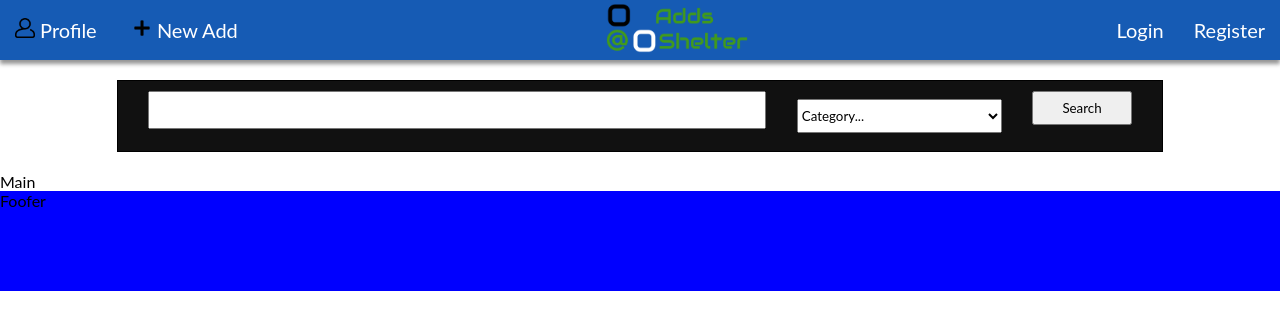
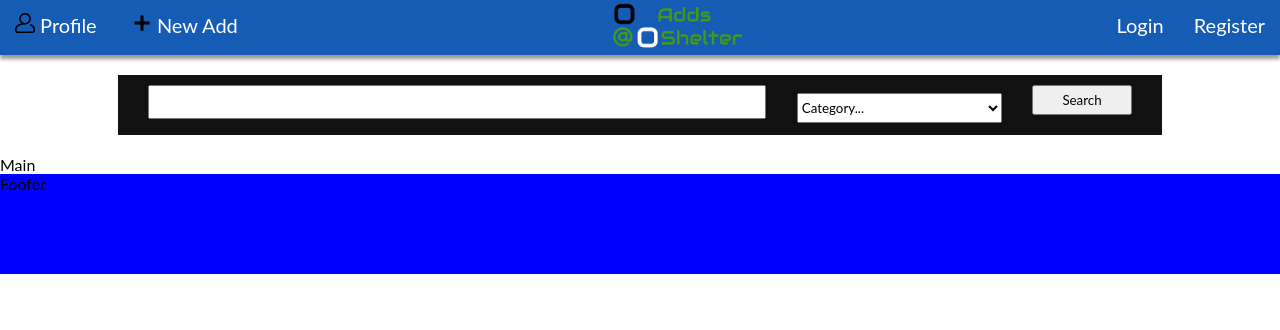
Before and after one commit to kaneva91/adds-shelter, a Vue app in the folder app-client/: page / in a window 1280 px wide. Shown: the top 330 px of the page. Built offline with nearby package versions, Linux system fonts and the light colour scheme; no server answers.

Commit message:
style changes

```diff
--- a/app-client/src/components/core/AppNav.vue
+++ b/app-client/src/components/core/AppNav.vue
@@ -77,23 +77,24 @@ a img {
 }
 
 .logo {
-  height: 60px;
+  height: 55px;
 }
+
 nav {
   background: #165bb4;
-  height: 60px;
+  height: 55px;
   min-width: 600px;
 }
 
 span {
   font-size: 25px;
   cursor: pointer;
-  height: 60px;
+  height: 55px;
 }
 
 a {
   text-decoration: none;
-  line-height: 60px;
+  line-height: 50px;
 }
 
 a:visited {
--- a/app-client/src/components/core/AppSearch.vue
+++ b/app-client/src/components/core/AppSearch.vue
@@ -28,9 +28,8 @@ export default {
 
 <style scoped>
 .search {
-  border: 1px solid black;
   max-width: 80%;
-  height: 50px;
+  height: 40px;
   min-width: 500px;
   margin: 20px auto;
   padding: 10px 10px;
@@ -58,13 +57,13 @@ select {
 
 input[type="text"],
 select {
-  height: 34px;
+  height: 30px;
 }
 
 .search-btn {
   width: 100px;
   margin-right: 20px;
   margin-left: 10px;
-  height: 34px;
+  height: 30px;
 }
 </style>
```
